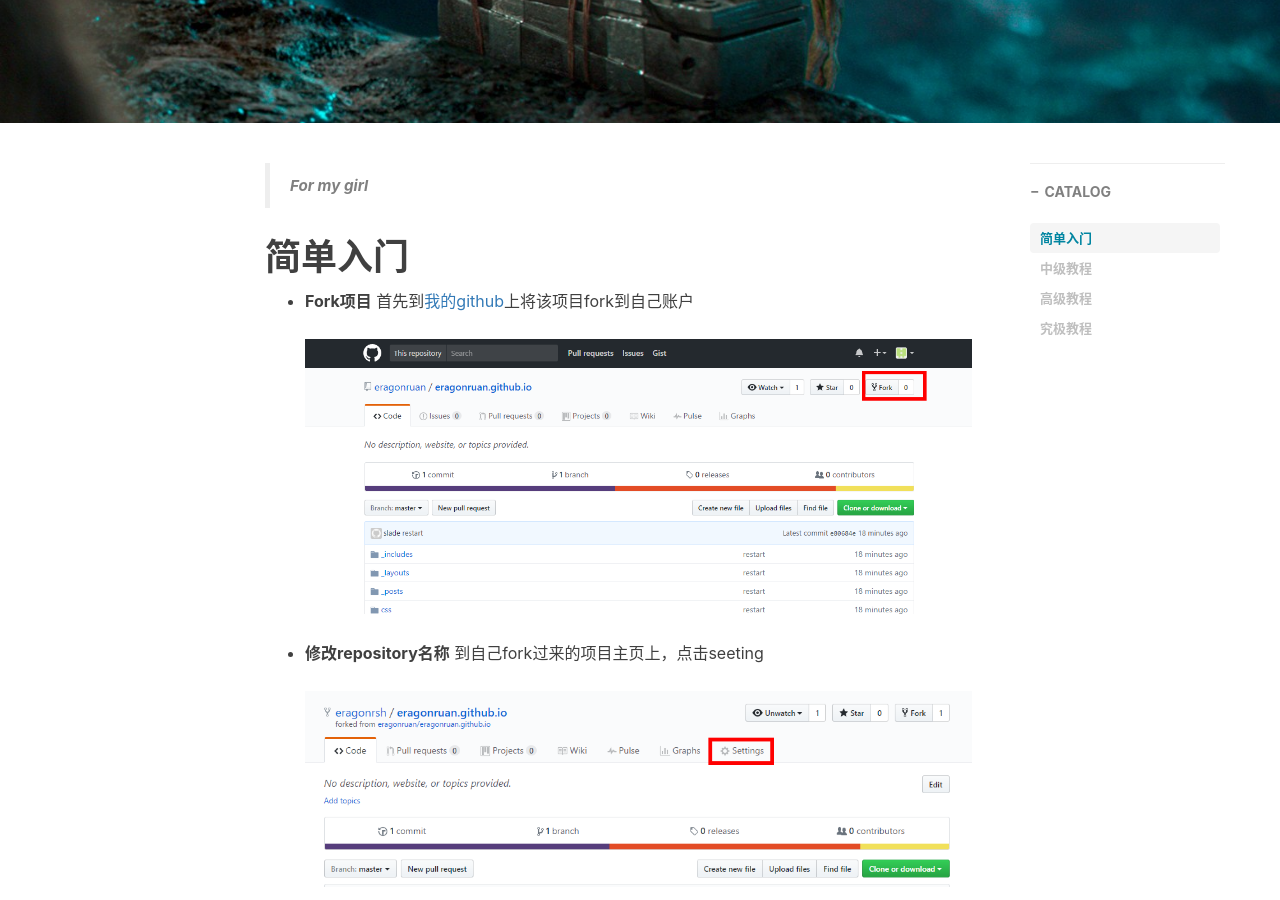
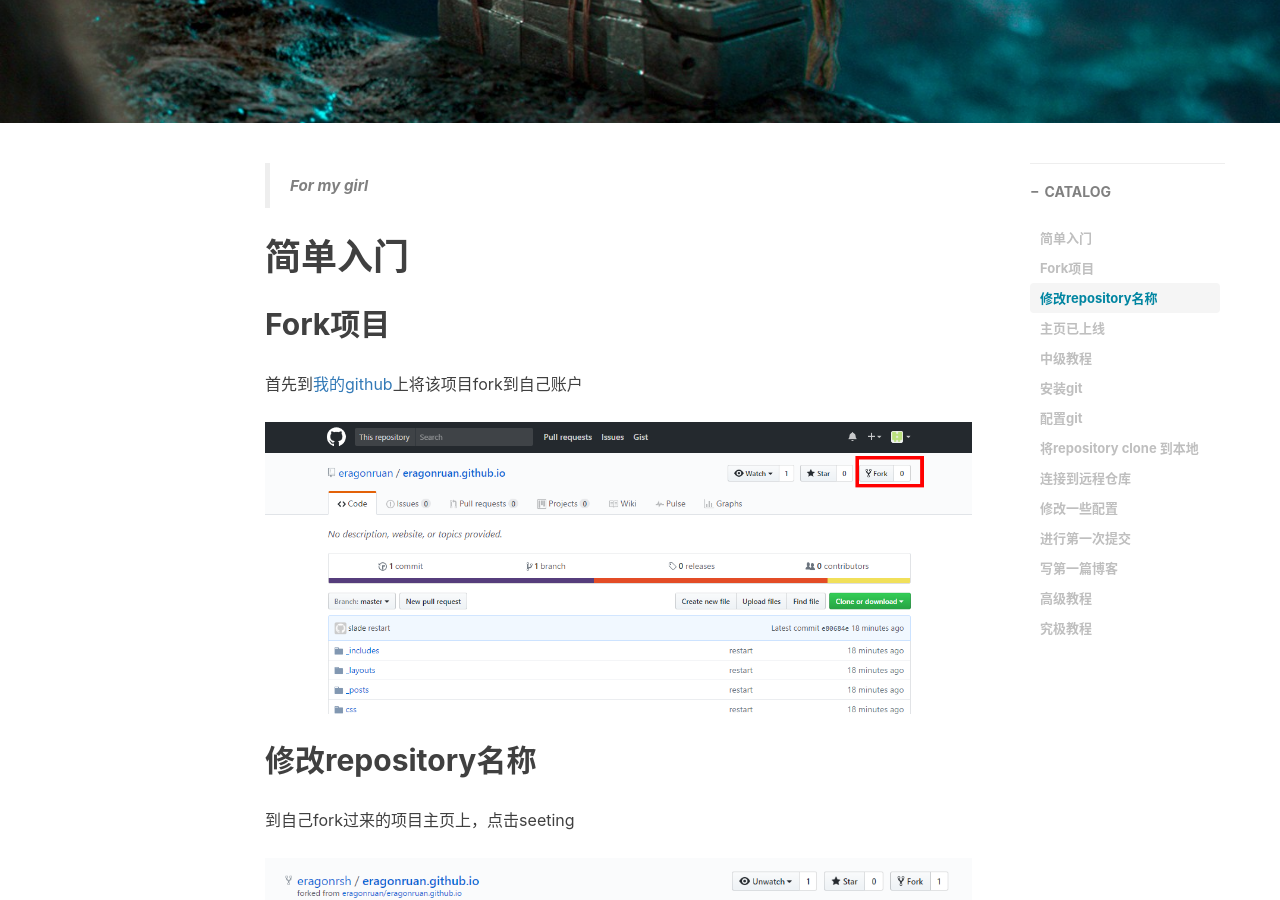
Before and after one commit to eragonruan/eragonruan.github.io, a Jekyll site: the page built from _posts/2017-05-08-tutorial.markdown, in a window 1280 px wide and 900 px high, scrolled down 400 px. Built offline with Jekyll 4.4.1, drawn with Linux system fonts in a browser that asks for light colours; nearby versions of some CDN libraries; comment, search, counter and statistics services are not loaded.

Commit message:
update blog

````diff
--- a/_posts/2017-05-08-tutorial.markdown
+++ b/_posts/2017-05-08-tutorial.markdown
@@ -16,18 +16,18 @@ tags:
 
 # 简单入门
 
-- **Fork项目**
+## **Fork项目**
 首先到[我的github](https://github.com/eragonruan/eragonruan.github.io)上将该项目fork到自己账户
 ![img1](http://slade-ruan.me/img/in-post/tutorial/in-post-01.png)
 
-- **修改repository名称**
+## **修改repository名称**
 到自己fork过来的项目主页上，点击seeting
 ![img2](http://slade-ruan.me/img/in-post/tutorial/in-post-02.png)
 然后将项目名称改为自己的github名字+github.io
 比如你叫banjin，那么项目名称就应该修改为banjin.github.io, 然后点击rename即可
 ![img3](http://slade-ruan.me/img/in-post/tutorial/in-post-03.png)
 
-- **主页已上线**
+## **主页已上线**
 到这一步，这个主页已经可以访问了,假设你是banjin
 那么到https://banjin.github.io这个网址即可访问到现在的主页
 如果404，请稍等两分钟再试。
@@ -37,12 +37,12 @@ tags:
 # 中级教程
 这一部分教你使用git在本地写博客，增删改查之类的工作~
 
-- **安装git**
+## **安装git**
 先到[git官网](https://git-scm.com/download/win)下载git for windows
 当然愿意用linux系统也问题不大
 下载完安装即可
 
-- **配置git**
+## **配置git**
 先简单配置一下git
 ```shell
 git config --global user.name "banjin"
@@ -50,14 +50,14 @@ git config --global user.email banjin@gmail.com
 ```
 这里名字和邮箱改成自己的即可
 
-- **将repository clone 到本地**
+## **将repository clone 到本地**
 首先切换到你要放这个项目的文件夹，然后
 ```shell
 git clone https://github.com/banjin/banjin.github.io.git
 ```
 注意修改为自己的名字
 
-- **连接到远程仓库**
+## **连接到远程仓库**
 ```shell
 git init
 git add .
@@ -67,12 +67,12 @@ git push -u origin master
 ```
 中间会提醒你输入你的github账号，按照提示输入账号密码即可
 
-- **修改一些配置**
+## **修改一些配置**
 打开根目录下的_config.yml文件，这个文件存放网站的整体配置
 ![img4](http://slade-ruan.me/img/in-post/tutorial/in-post-04.png)
 ![img5](http://slade-ruan.me/img/in-post/tutorial/in-post-05.png)
 
-- **进行第一次提交**
+## **进行第一次提交**
 修改完网站整体配置之后，可以进行第一次提交了
 ```shell
 git add .
@@ -81,7 +81,7 @@ git push
 ```
 提交完成，在打开自己的主页看看，是不是发现不一样了~
 
-- **写第一篇博客**
+## **写第一篇博客**
 打开根目录下的_post文件夹，随便复制一个markdown文件
 按照命名规则修改名字yy-mm-dd-name.markdown
 ![img6](http://slade-ruan.me/img/in-post/tutorial/in-post-06.png)
````
